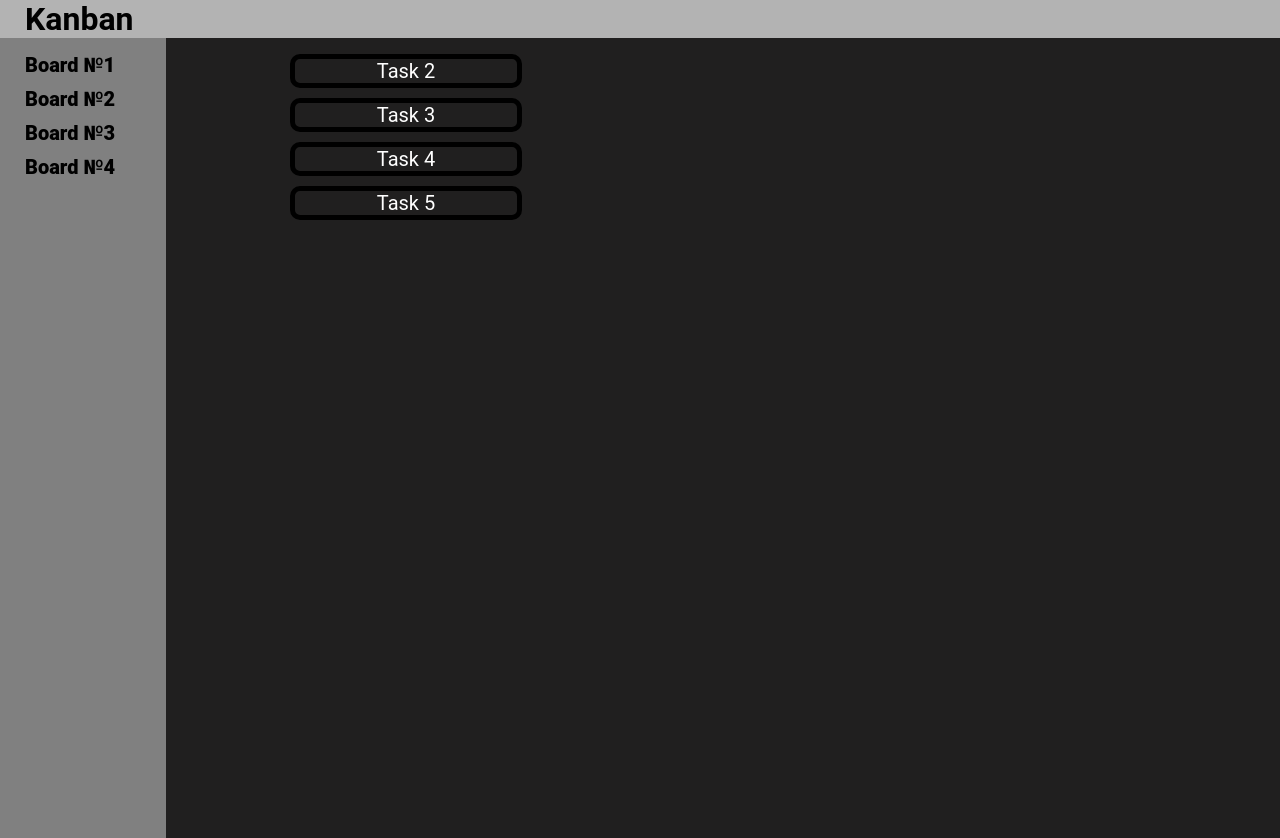
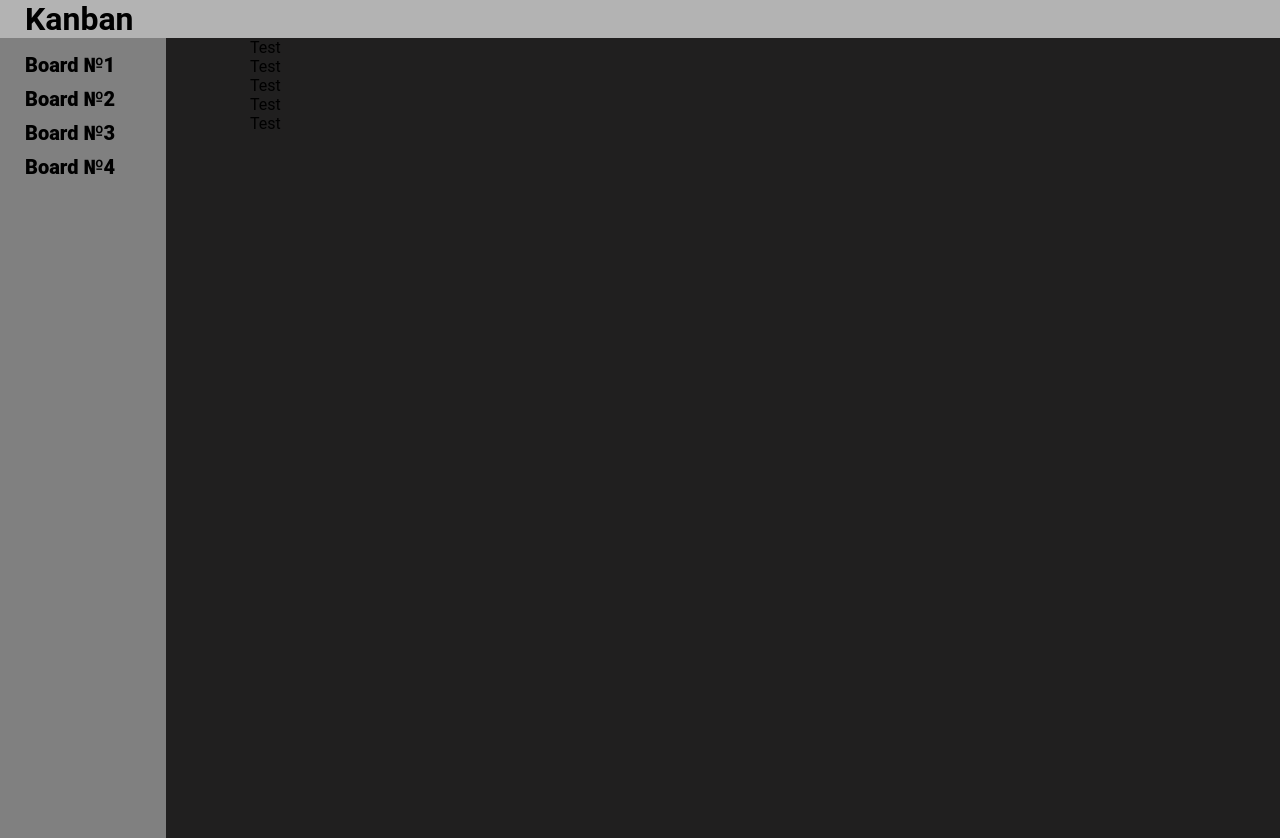
Before and after one commit to vpast/kanban_client, a React (Create React App) app: page /board in a window 1280 px wide. Built offline with nearby package versions, Linux system fonts and the light colour scheme.

Commit message:
react-dnd correct setup

```diff
--- /dev/null
+++ b/src/Tasks.json
@@ -0,0 +1,7 @@
+[
+  { "id": "1", "title": "Test" },
+  { "id": "2", "title": "Test" },
+  { "id": "3", "title": "Test" },
+  { "id": "4", "title": "Test" },
+  { "id": "5", "title": "Test" }
+]
--- a/src/components/BoardWorkSpace.js
+++ b/src/components/BoardWorkSpace.js
@@ -1,4 +1,5 @@
-import { Draggable, Droppable } from 'react-beautiful-dnd';
+import { Droppable } from 'react-beautiful-dnd';
+import TaskList from './TaskList';
 
 const BoardWorkSpace = () => {
   let getId = (event, id) => {
@@ -11,26 +12,13 @@ const BoardWorkSpace = () => {
     <>
       <div className='workSpacePadding'>
         <div className='workSpaceCard'>
-          <Droppable droppableId={getId}>
+          <Droppable droppableId='1'>
             {(provided) => (
-              <ul innerRef={provided.innerRef} {...provided.droppableProps}>
-                <Draggable draggableId={getId}>
-                  {(provided) => {
-                    <div
-                      {...provided.draggableProps}
-                      {...provided.dragHandleProps}
-                      innerRef={provided.innerRef}
-                    >
-                      <li id='1'>Task 1</li>
-                    </div>;
-                  }}
-                </Draggable>
-                <li id='2'>Task 2</li>
-                <li id='3'>Task 3</li>
-                <li id='4'>Task 4</li>
-                <li id='5'>Task 5</li>
-                {provided.placeholder}
-              </ul>
+              <div ref={provided.innerRef}>
+                <TaskList {...provided.droppableProps}>
+                  {provided.placeholder}
+                </TaskList>
+              </div>
             )}
           </Droppable>
         </div>
--- /dev/null
+++ b/src/components/Card.js
@@ -0,0 +1,5 @@
+const Card = () => {
+  return <div></div>;
+};
+
+export default Card;
--- /dev/null
+++ b/src/components/TaskList.js
@@ -0,0 +1,33 @@
+import { Draggable } from 'react-beautiful-dnd';
+import Tasks from '../Tasks.json';
+import Card from './Card';
+import React from 'react';
+
+const TaskList = React.forwardRef(() => {
+  // if (props.id.id === undefined) {
+  //   props.id.id = '0';
+  //   console.log(props.id.id);
+  // }
+  return (
+    <>
+      {Tasks.map((item, index) => (
+        <Draggable draggableId={item.id} index={index} key={item.id}>
+          {(provided) => (
+
+            <div
+              {...provided.draggableProps}
+              {...provided.dragHandleProps}
+              ref={provided.innerRef}
+            >
+              <div>
+                {item.title}
+              </div>
+            </div>
+          )}
+        </Draggable>
+      ))}
+    </>
+  );
+});
+
+export default TaskList;
```
